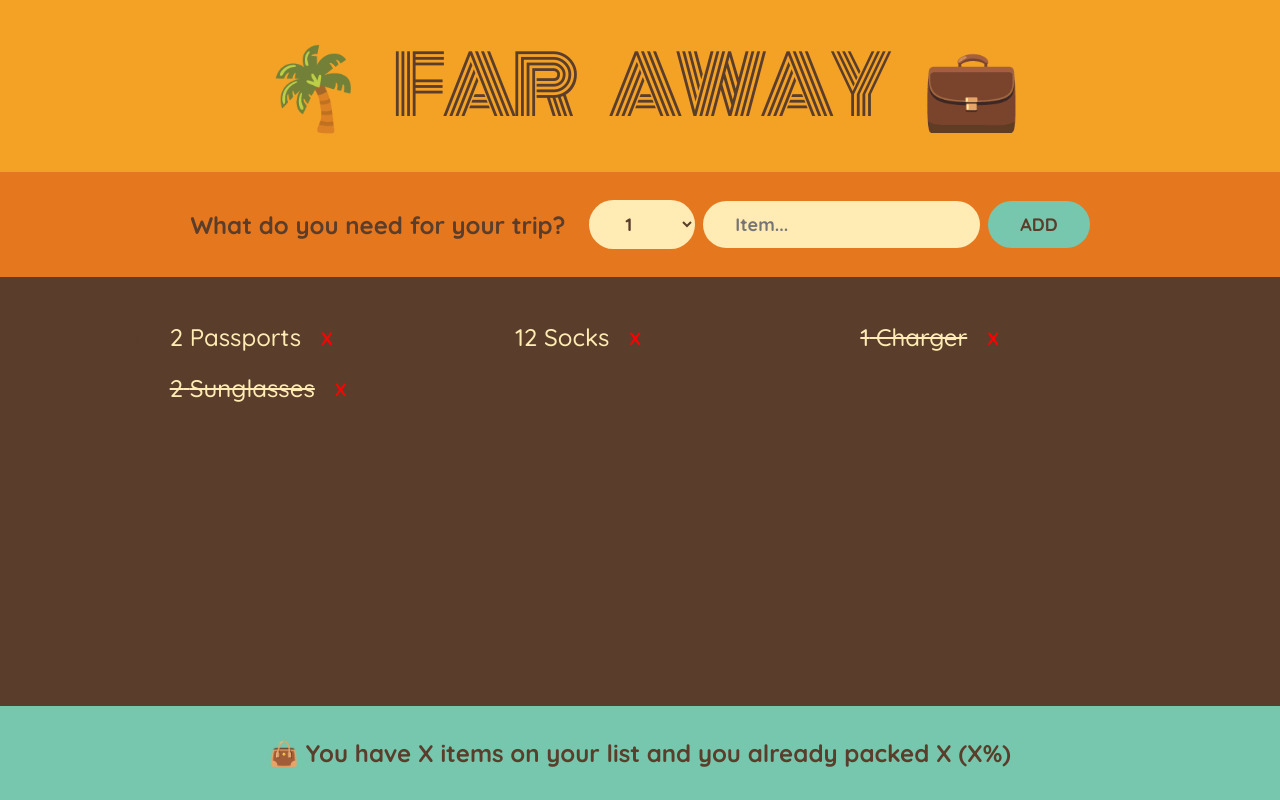
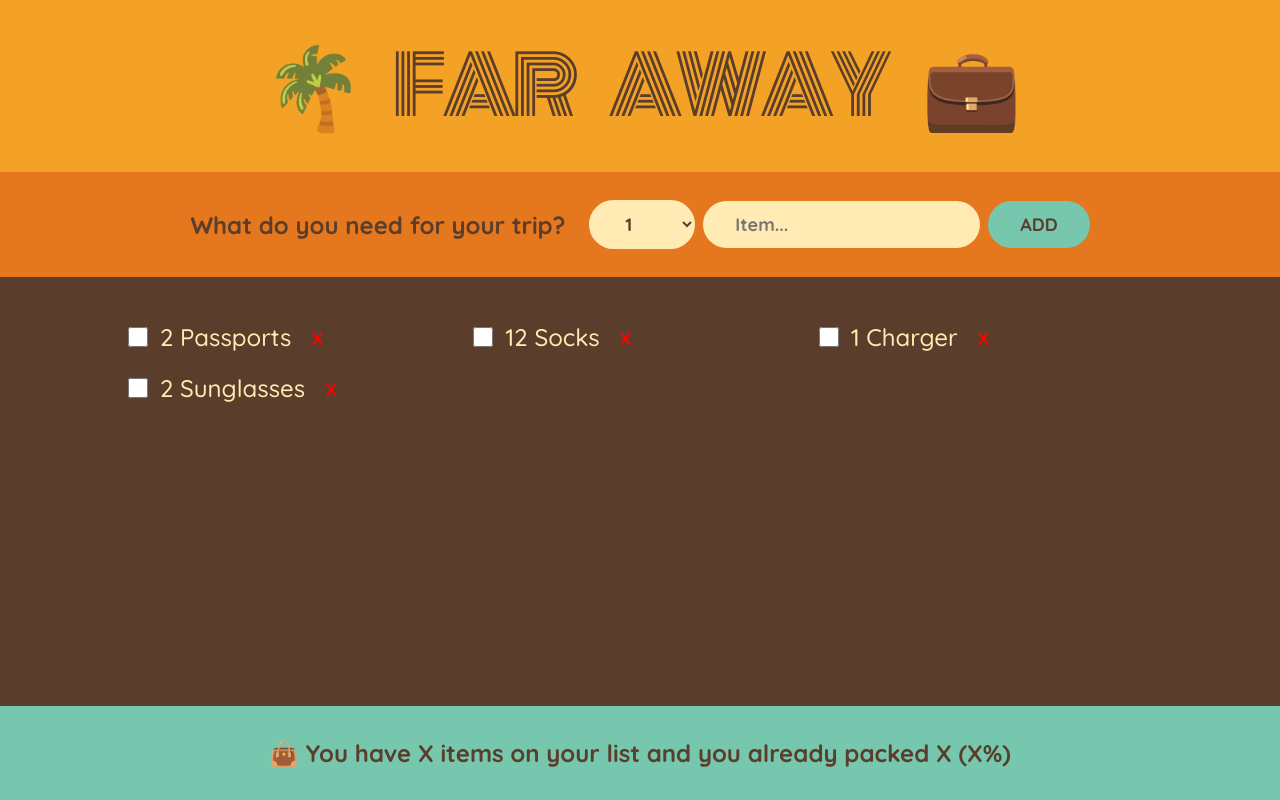
Before and after one commit to vigneriCodez/travel-pack-parakeet, a React (Create React App) app: page / in a window 1280 px wide. Built offline with nearby package versions, Linux system fonts and the light colour scheme.

Commit message:
refactor strikethrough toggle

```diff
--- a/src/components/App.js
+++ b/src/components/App.js
@@ -8,8 +8,8 @@ import Stats from './Stats';
 const initialItems = [
 	{ id: 1, description: 'Passports', quantity: 2, packed: false },
 	{ id: 2, description: 'Socks', quantity: 12, packed: false },
-	{ id: 3, description: 'Charger', quantity: 1, packed: true },
-	{ id: 4, description: 'Sunglasses', quantity: 2, packed: true },
+	{ id: 3, description: 'Charger', quantity: 1, packed: false },
+	{ id: 4, description: 'Sunglasses', quantity: 2, packed: false },
 ];
 
 function App() {
@@ -23,6 +23,14 @@ function App() {
 		setItems((items) => items.filter((item) => item.id !== id));
 	};
 
+	const handleToggleItem = (id) => {
+		setItems((items) =>
+			items.map((item) =>
+				item.id === id ? { ...item, packed: !item.packed } : item
+			)
+		);
+	};
+
 	useEffect(() => {
 		setItems([...initialItems]);
 	}, []);
@@ -31,7 +39,11 @@ function App() {
 		<div className='app'>
 			<Logo />
 			<Form onAddItem={handleAddItems} />
-			<PackingList items={items} onDeleteItem={handleDeleteItem} />
+			<PackingList
+				items={items}
+				onDeleteItem={handleDeleteItem}
+				onToggleItem={handleToggleItem}
+			/>
 			<Stats />
 		</div>
 	);
--- a/src/components/Item.js
+++ b/src/components/Item.js
@@ -1,16 +1,17 @@
 import React from 'react';
 
-function Item({ item, onDeleteItemDrill }) {
+function Item({ item, onDeleteItem, onToggleItem }) {
 	return (
 		<li>
-			<button>O</button>
+			<input
+				type='checkbox'
+				value={item.packed}
+				onChange={() => onToggleItem(item.id)}
+			/>
 			<span style={item.packed ? { textDecoration: 'line-through' } : {}}>
 				{item.quantity} {item.description}
 			</span>
-			<button
-				style={{ color: 'red' }}
-				onClick={() => onDeleteItemDrill(item.id)}
-			>
+			<button style={{ color: 'red' }} onClick={() => onDeleteItem(item.id)}>
 				X
 			</button>
 		</li>
--- a/src/components/PackingList.js
+++ b/src/components/PackingList.js
@@ -2,13 +2,18 @@ import React from 'react';
 
 import Item from './Item';
 
-function PackingList({ items, onDeleteItem }) {
+function PackingList({ items, onDeleteItem, onToggleItem }) {
 	return (
 		<div className='list'>
 			<ul>
 				{items.map((item) => {
 					return (
-						<Item key={item.id} item={item} onDeleteItemDrill={onDeleteItem} />
+						<Item
+							key={item.id}
+							item={item}
+							onDeleteItem={onDeleteItem}
+							onToggleItem={onToggleItem}
+						/>
 					);
 				})}
 			</ul>
```
